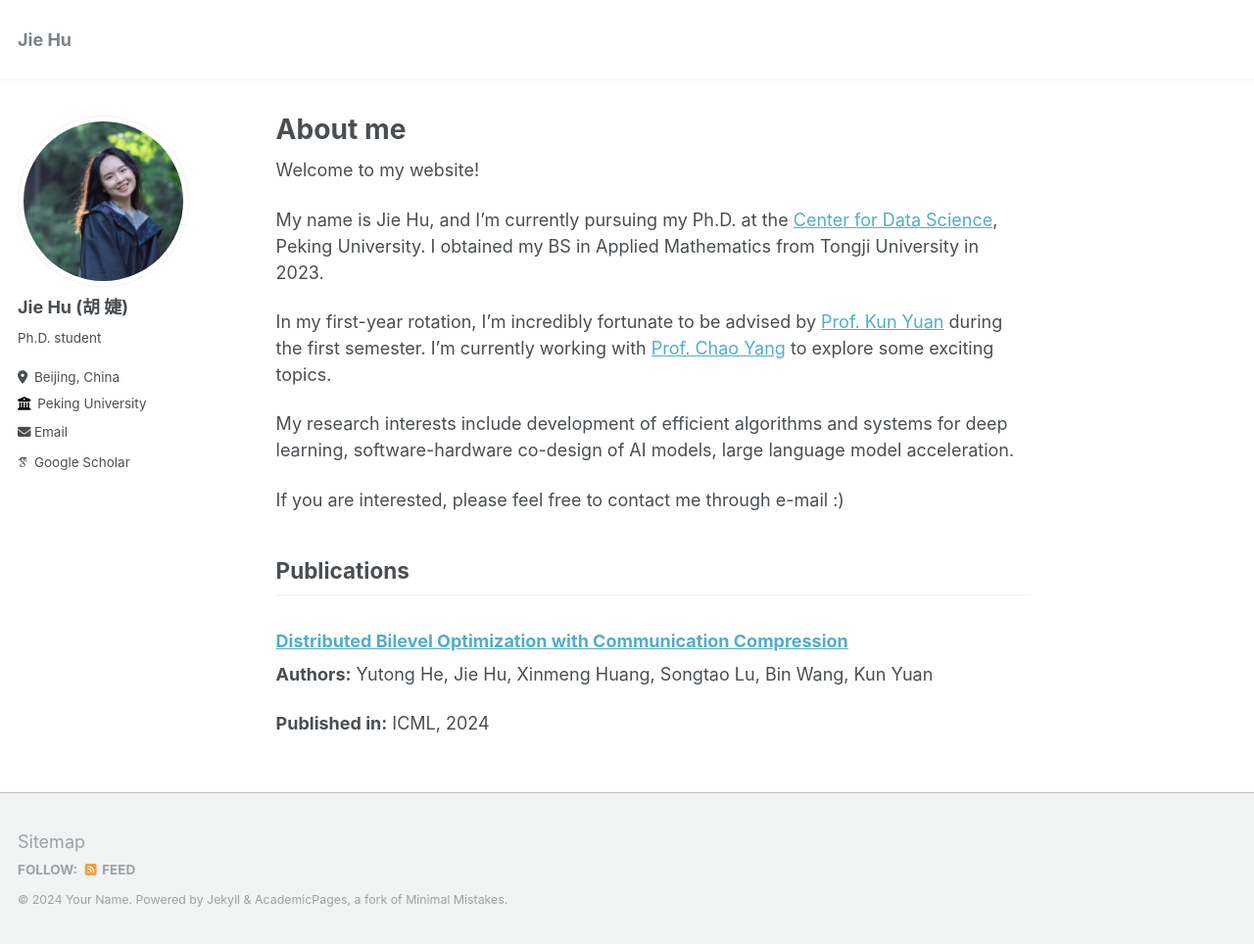
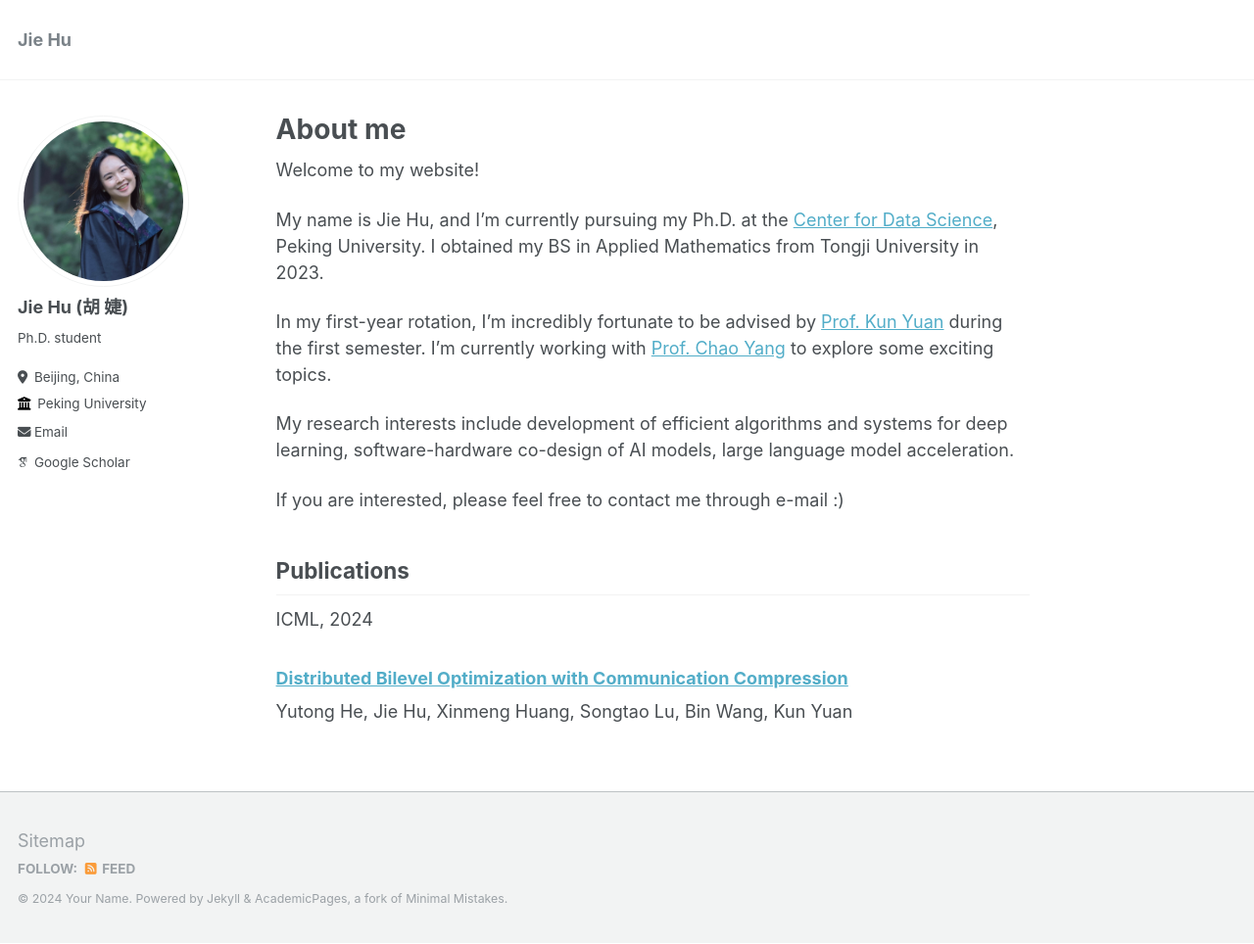
Before and after one commit to jiehu-jessica/jiehu-jessica.github.io, a Jekyll site: the page built from _pages/about.md, in a window 1280 px wide and 964 px high. Shown: the whole window at 98% size. Built offline with Jekyll 4.4.1, drawn with Linux system fonts in a browser that asks for light colours; some web fonts are replaced; a file with an impossible date is left out.

Commit message:
Update about.md

```diff
--- a/_pages/about.md
+++ b/_pages/about.md
@@ -20,7 +20,6 @@ If you are interested, please feel free to contact me through e-mail :)
 
 ## Publications
 
+ICML, 2024
 ### [Distributed Bilevel Optimization with Communication Compression](https://arxiv.org/pdf/2405.18858)
-**Authors:** Yutong He, Jie Hu, Xinmeng Huang, Songtao Lu, Bin Wang, Kun Yuan
-
-**Published in:** ICML, 2024
+Yutong He, Jie Hu, Xinmeng Huang, Songtao Lu, Bin Wang, Kun Yuan
```
